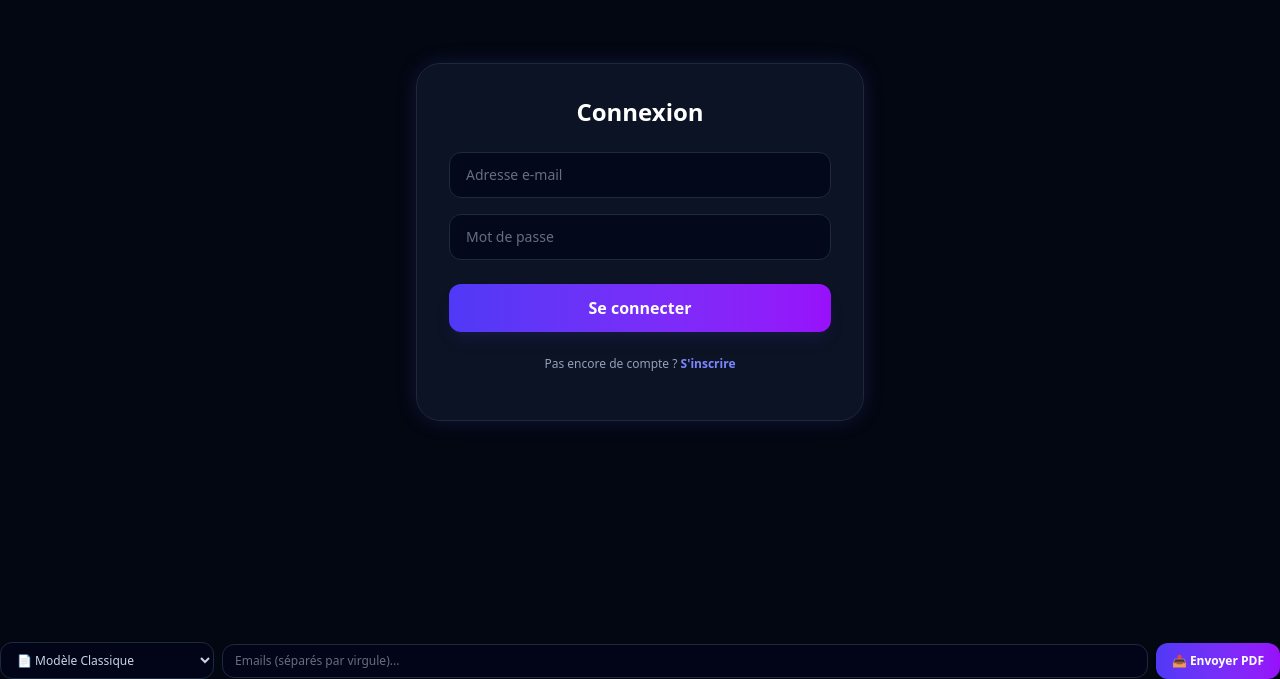
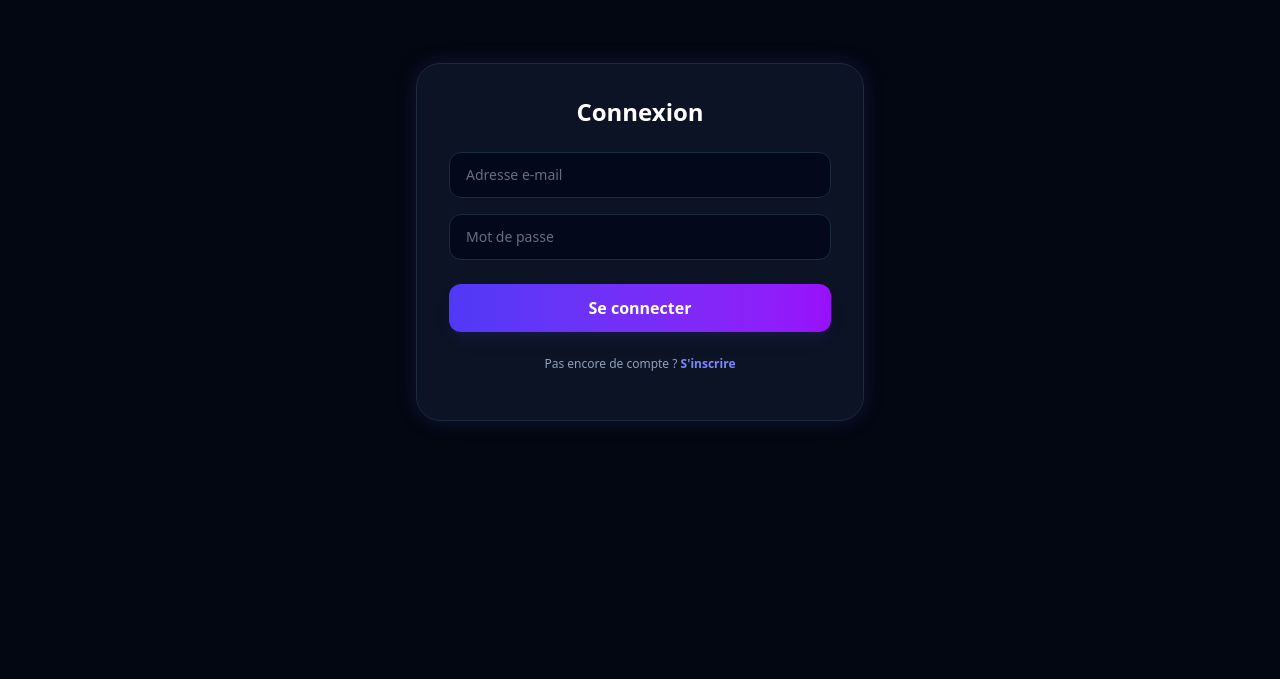
Before and after one commit to ibrahimsng29/Audio_to_text_gemini, a website: page index.html in a window 1280 px wide. Shown: the part 158-837 px from the top of the page. After the commit the page ends 800 px from the top, so only its background shows below. Drawn offline with nearby package versions, Linux system fonts and the light colour scheme.

Commit message:
Format pdf

```diff
--- a/index.html
+++ b/index.html
@@ -208,20 +208,7 @@
             </div>
         </main>
     </div>
-                    <div class="flex flex-col md:flex-row items-center gap-2 w-full md:w-auto mt-2 md:mt-0">
-    <!-- 📄 Sélecteur de modèle de PDF -->
-    <select id="selectModePdf" class="bg-slate-950/80 border border-slate-800 rounded-xl px-3 py-2 text-xs text-slate-300 focus:outline-none focus:border-indigo-500 cursor-pointer">
-        <option value="classique">📄 Modèle Classique</option>
-        <option value="executif">📊 Modèle Synthèse & Tâches</option>
-        <option value="academique">🎓 Modèle Notes de Cours</option>
-    </select>
 
-    <input type="text" id="inputEmail" placeholder="Emails (séparés par virgule)..." class="bg-slate-950/80 border border-slate-800 rounded-xl px-3 py-2 text-xs text-slate-300 focus:outline-none focus:border-indigo-500 flex-1 md:w-48">
-
-    <button id="btnEnvoyerEmail" class="bg-gradient-to-r from-indigo-600 to-purple-600 hover:from-indigo-500 hover:to-purple-500 text-white text-xs font-semibold px-4 py-2.5 rounded-xl transition cursor-pointer whitespace-nowrap shadow-md">
-        📤 Envoyer PDF
-    </button>
-                   </div>
     <script>
         // --- VARIABLES GLOBALES ---
         let mediaRecorder, audioChunks = [];
```
